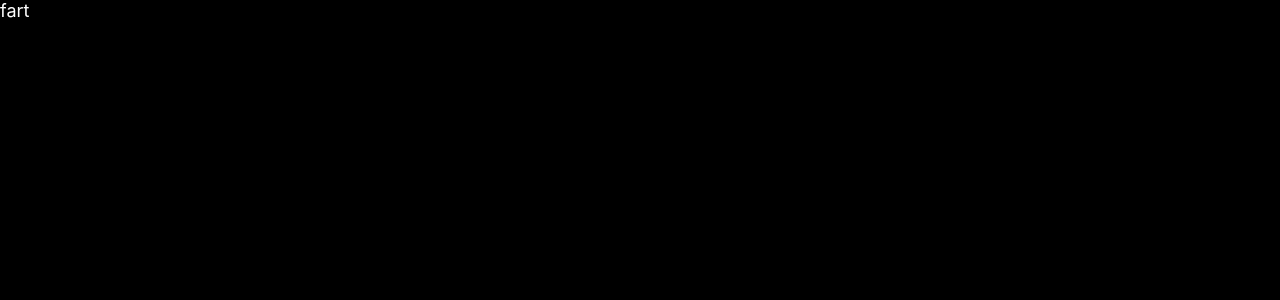
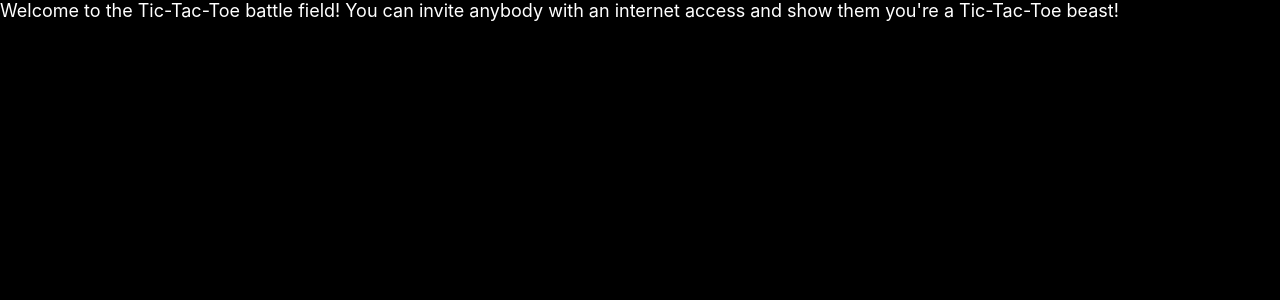
Before and after one commit to mehmetalperen/tic-tac-toe-firebase, a Next.js app: page / in a window 1280 px wide. Shown: the top 300 px of the page. Built offline with nearby package versions, Linux system fonts and the light colour scheme.

Commit message:
initilize firebase

```diff
--- a/package.json
+++ b/package.json
@@ -9,6 +9,7 @@
     "lint": "next lint"
   },
   "dependencies": {
+    "firebase": "^9.6.10",
     "next": "12.1.5",
     "react": "18.0.0",
     "react-dom": "18.0.0"
--- a/pages/index.tsx
+++ b/pages/index.tsx
@@ -1,7 +1,12 @@
 import type { NextPage } from "next";
 
 const Home: NextPage = () => {
-  return <div>fart</div>;
+  return (
+    <div>
+      Welcome to the Tic-Tac-Toe battle field! You can invite anybody with an
+      internet access and show them you're a Tic-Tac-Toe beast!
+    </div>
+  );
 };
 
 export default Home;
```
Also changed, not shown: src/initFirebase.ts (added, +20 -0 lines), 1 other file (tests, documents, lock files or other folders).
